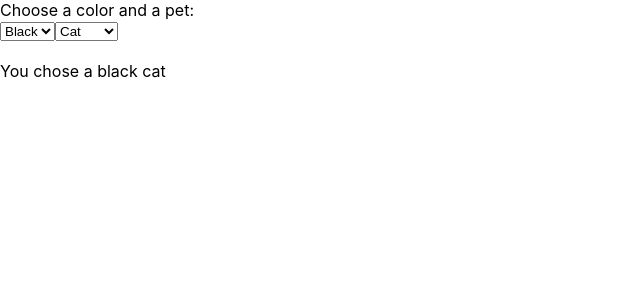
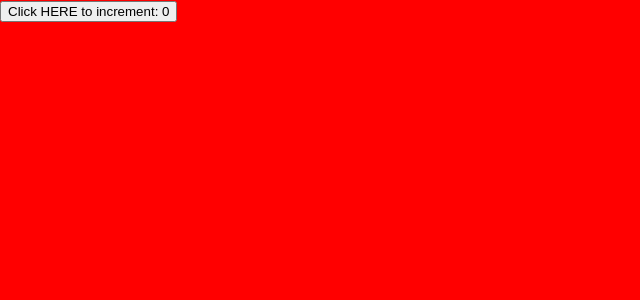
Before and after one commit to anandbabup/react.express, a React (Create React App) app: page / in a window 1280 px wide. Shown: the top 300 px of the page, without its empty margins (0-640 px from the left). Built offline with nearby package versions, Linux system fonts and the light colour scheme.

Commit message:
useEffect with dependency

```diff
--- a/src/App.js
+++ b/src/App.js
@@ -1,57 +1,24 @@
 import logo from './logo.svg';
 import './App.css';
-import React, { useReducer } from 'react'
+import React, { useState, useEffect } from 'react'
 
-const types = {
-  PET: 'PET',
-  COLOR: 'COLOR',
-}
-
-const reducer = (state, action) => {
-  switch (action.type) {
-    case types.PET:
-      return { ...state, pet: action.value }
-    case types.COLOR:
-      return { ...state, color: action.value }
-  }
-}
-
-const initialState = {
-  color: 'black',
-  pet: 'cat',
-}
 
 function App() {
-  const [state, dispatch] = useReducer(reducer, initialState)
+  const [count, setCount] = useState(0)
+  const color = count % 5 === 0 ? 'red' : 'blue'
+
+  useEffect(() => {
+    document.body.style.backgroundColor = color
+  }, [color])
 
   return (
-    <div>
-      <label>Choose a color and a pet: </label>
-      <br />
-      <select
-        value={state.color}
-        onChange={event => {
-          dispatch({ type: types.COLOR, value: event.target.value })
-        }}
-      >
-        <option value="black">Black</option>
-        <option value="pink">Pink</option>
-        <option value="blue">Blue</option>
-      </select>
-      <select
-        value={state.pet}
-        onChange={event => {
-          dispatch({ type: types.PET, value: event.target.value })
-        }}
-      >
-        <option value="cat">Cat</option>
-        <option value="dog">Dog</option>
-        <option value="mouse">Mouse</option>
-      </select>
-      <br />
-      <br />
-      You chose a {state.color} {state.pet}
-    </div>
+    <button
+      onClick={() => {
+        setCount(count + 1)
+      }}
+    >
+      Click HERE to increment: {count}
+    </button>
   )
 }
 
```
